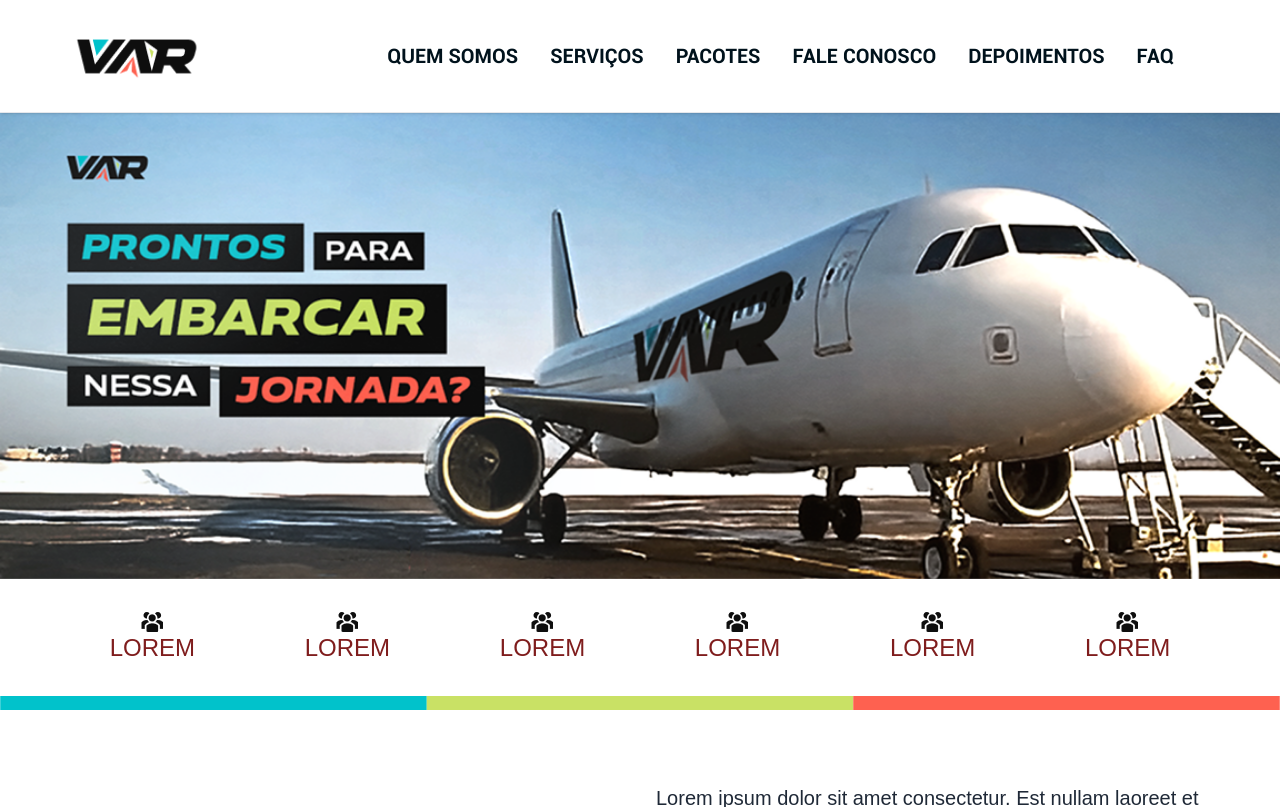
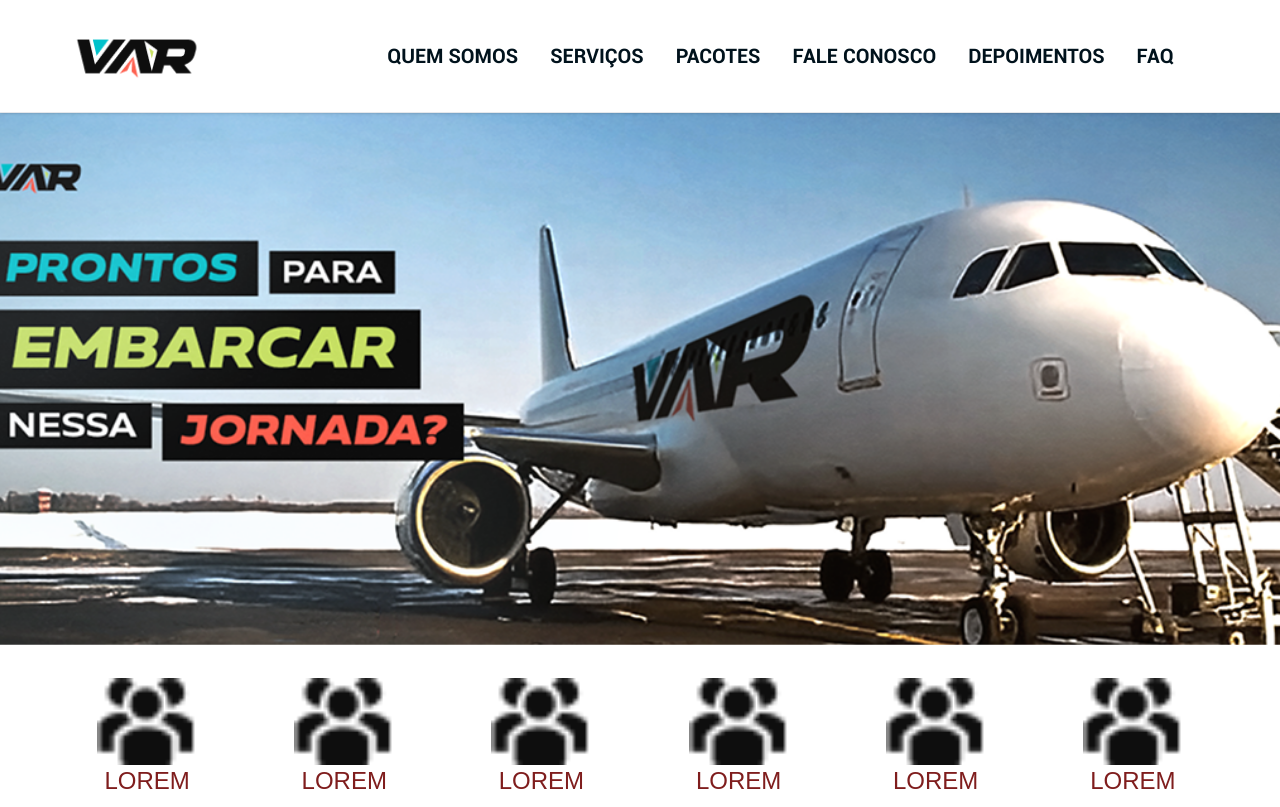
Before and after one commit to FelipeMCavalcante/PersonalLandingPage, a Next.js app: page / in a window 1280 px wide. Shown: the top 807 px of the page. Built offline with nearby package versions, Linux system fonts and the light colour scheme.

Commit message:
ajustes no build img -> image

```diff
--- a/src/app/components/Contra.tsx
+++ b/src/app/components/Contra.tsx
@@ -1,4 +1,6 @@
 'use client';
+
+import Image from 'next/image';
 
 export default function Contra() {
   return (
@@ -6,33 +8,75 @@
       <div className='py-8 px-4'>
         <div className='grid grid-cols-3 gap-4 max-[375px]:grid-cols-2 md:flex md:justify-evenly'>
           <div className='text-center'>
-            <img src='p1.png' alt='' className='mx-auto' />
+            <Image
+              src='/p1.png'
+              alt=''
+              className='mx-auto'
+              width={100}
+              height={100}
+            />
             <a href=''>LOREM</a>
           </div>
           <div className='text-center'>
-            <img src='p1.png' alt='' className='mx-auto' />
+            <Image
+              src='/p1.png'
+              alt=''
+              className='mx-auto'
+              width={100}
+              height={100}
+            />
             <a href=''>LOREM</a>
           </div>
           <div className='text-center'>
-            <img src='p1.png' alt='' className='mx-auto' />
+            <Image
+              src='/p1.png'
+              alt=''
+              className='mx-auto'
+              width={100}
+              height={100}
+            />
             <a href=''>LOREM</a>
           </div>
           <div className='text-center'>
-            <img src='p1.png' alt='' className='mx-auto' />
+            <Image
+              src='/p1.png'
+              alt=''
+              className='mx-auto'
+              width={100}
+              height={100}
+            />
             <a href=''>LOREM</a>
           </div>
           <div className='text-center'>
-            <img src='p1.png' alt='' className='mx-auto' />
+            <Image
+              src='/p1.png'
+              alt=''
+              className='mx-auto'
+              width={100}
+              height={100}
+            />
             <a href=''>LOREM</a>
           </div>
           <div className='text-center'>
-            <img src='p1.png' alt='' className='mx-auto' />
+            <Image
+              src='/p1.png'
+              alt=''
+              className='mx-auto'
+              width={100}
+              height={100}
+            />
             <a href=''>LOREM</a>
           </div>
         </div>
       </div>
       <div>
-        <img src='line.svg' alt='' className='w-full' />
+        <Image
+          src='/line.svg'
+          alt=''
+          className='w-full'
+          width={500}
+          height={20}
+        />
       </div>
     </>
   );
--- a/src/app/components/Hero.tsx
+++ b/src/app/components/Hero.tsx
@@ -1,9 +1,16 @@
 'use client';
+
+import Image from 'next/image';
 
 export default function Hero() {
   return (
-    <div className='mt-24'>
-      <img src='/wallpaper.png' alt='VAR VIAGENS' className='w-full' />
+    <div className='relative mt-24 w-full h-[550px]'>
+      <Image
+        src='/wallpaper.png'
+        alt='VAR VIAGENS'
+        fill
+        className='object-cover'
+      />
     </div>
   );
 }
--- a/src/app/components/Packs.tsx
+++ b/src/app/components/Packs.tsx
@@ -1,5 +1,6 @@
 'use client';
 import useEmblaCarousel from 'embla-carousel-react';
+import Image from 'next/image';
 import { useCallback } from 'react';
 
 interface Slide {
@@ -115,10 +116,12 @@
             >
               {/* Card */}
               <div className='bg-white border rounded-lg shadow-md overflow-hidden'>
-                <img
+                <Image
                   src={slide.src}
                   alt={slide.title}
-                  className='w-full h-auto object-cover'
+                  width={700} // ajuste conforme necessário
+                  height={500} // ajuste conforme necessário
+                  className='object-cover'
                 />
                 <div className='p-4 text-center'>
                   <h3 className='text-xl font-bold mb-2'>{slide.title}</h3>
```
